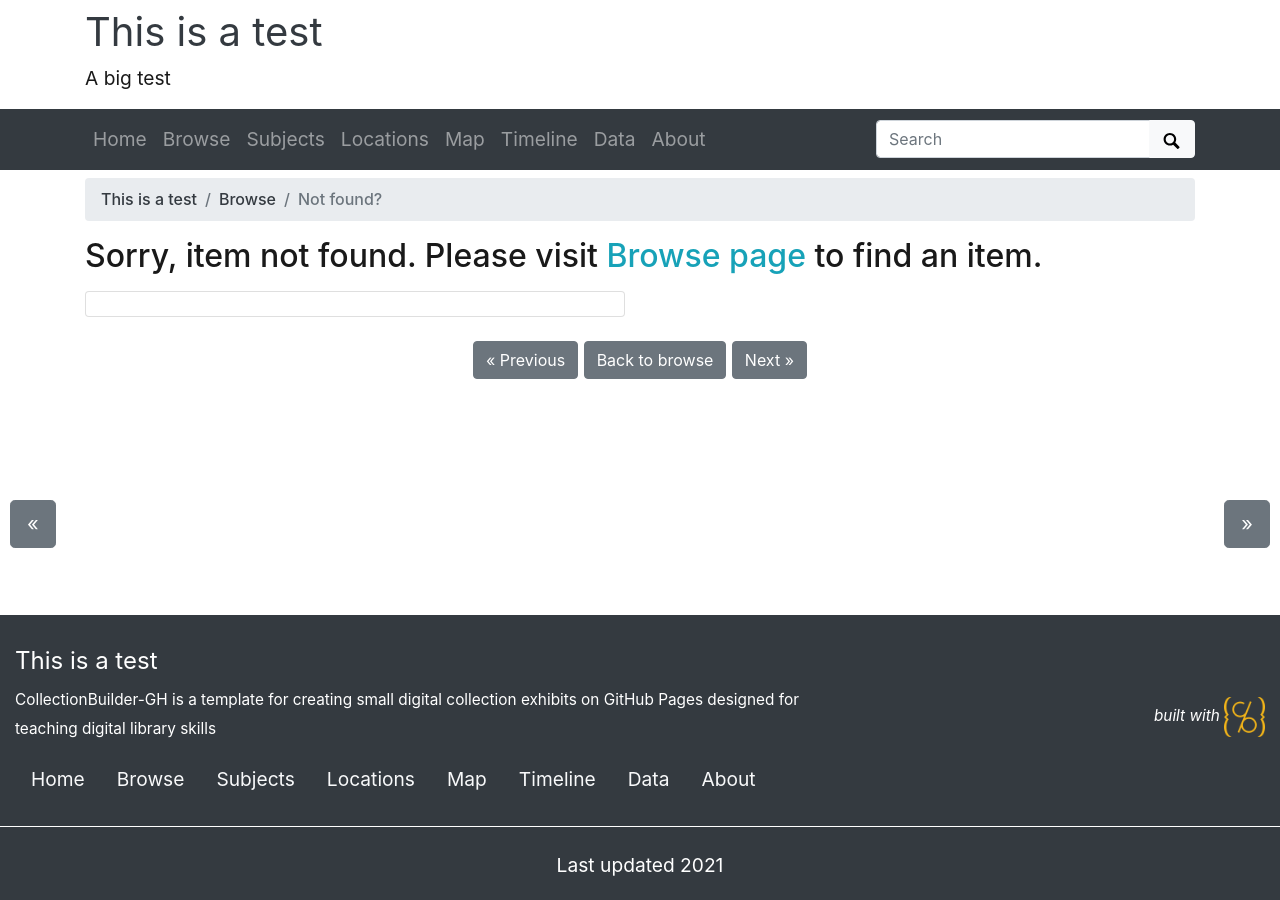
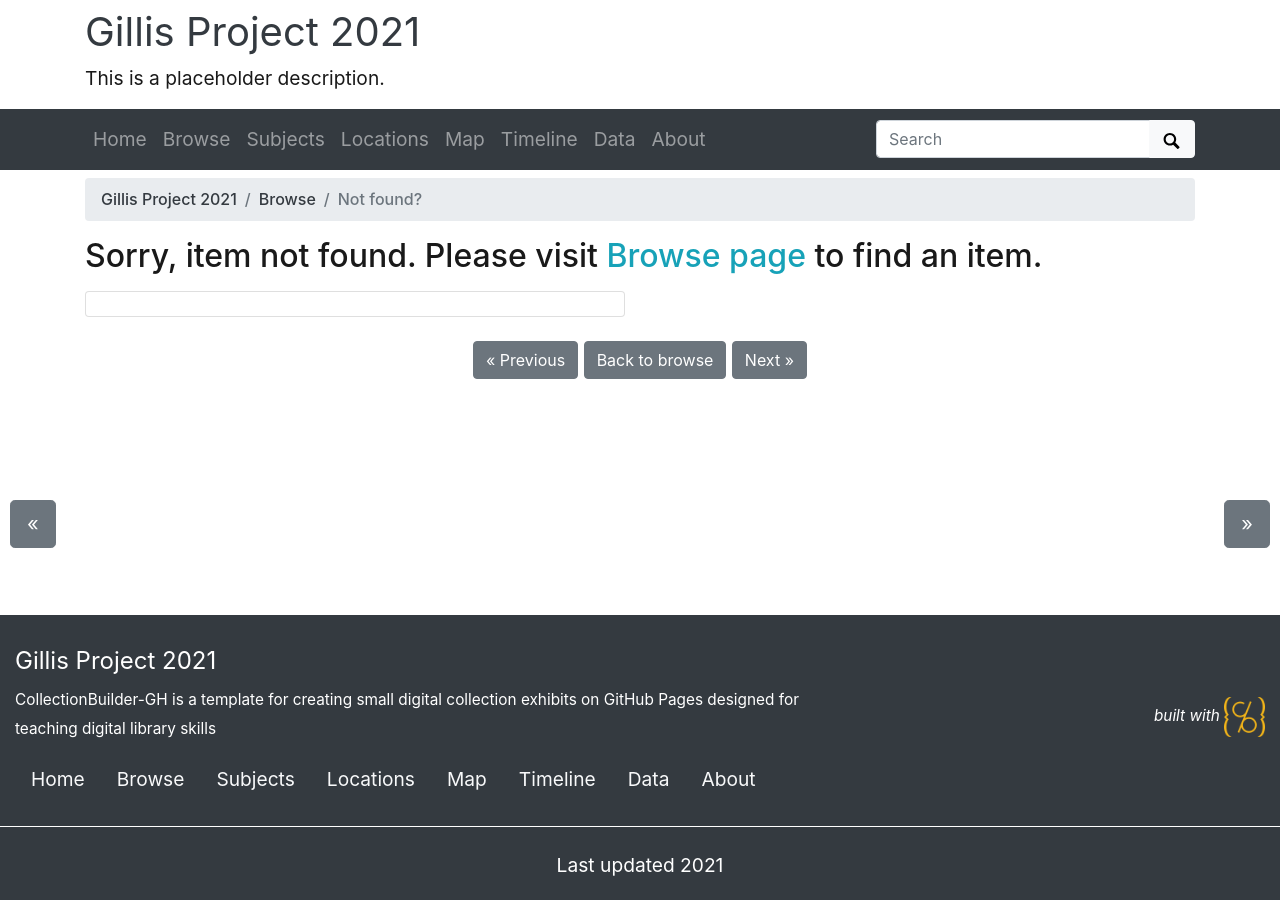
Before and after one commit to ubc-library-rbsc/gillis-2021, a Jekyll site: the page built from pages/item.md, in a window 1280 px wide. Built offline with Jekyll 4.4.1, drawn with Linux system fonts in a browser that asks for light colours.

Commit message:
Update _config.yml

```diff
--- a/_config.yml
+++ b/_config.yml
@@ -20,9 +20,9 @@ source-code: https://github.com/CollectionBuilder/collectionbuilder-gh
 # SITE SETTINGS
 #
 # title of site appears in banner
-title: This is a test
+title: Gillis Project 2021
 # tagline, a short phrase that will appear throughout the site in the top banner
-tagline: A big test
+tagline: This is a placeholder description.
 # description appears in meta tags and other locations
 # this description might appear in search result lists, keep around 160 characters max
 description: "CollectionBuilder-GH is a template for creating small digital collection exhibits on GitHub Pages designed for teaching digital library skills"
```
